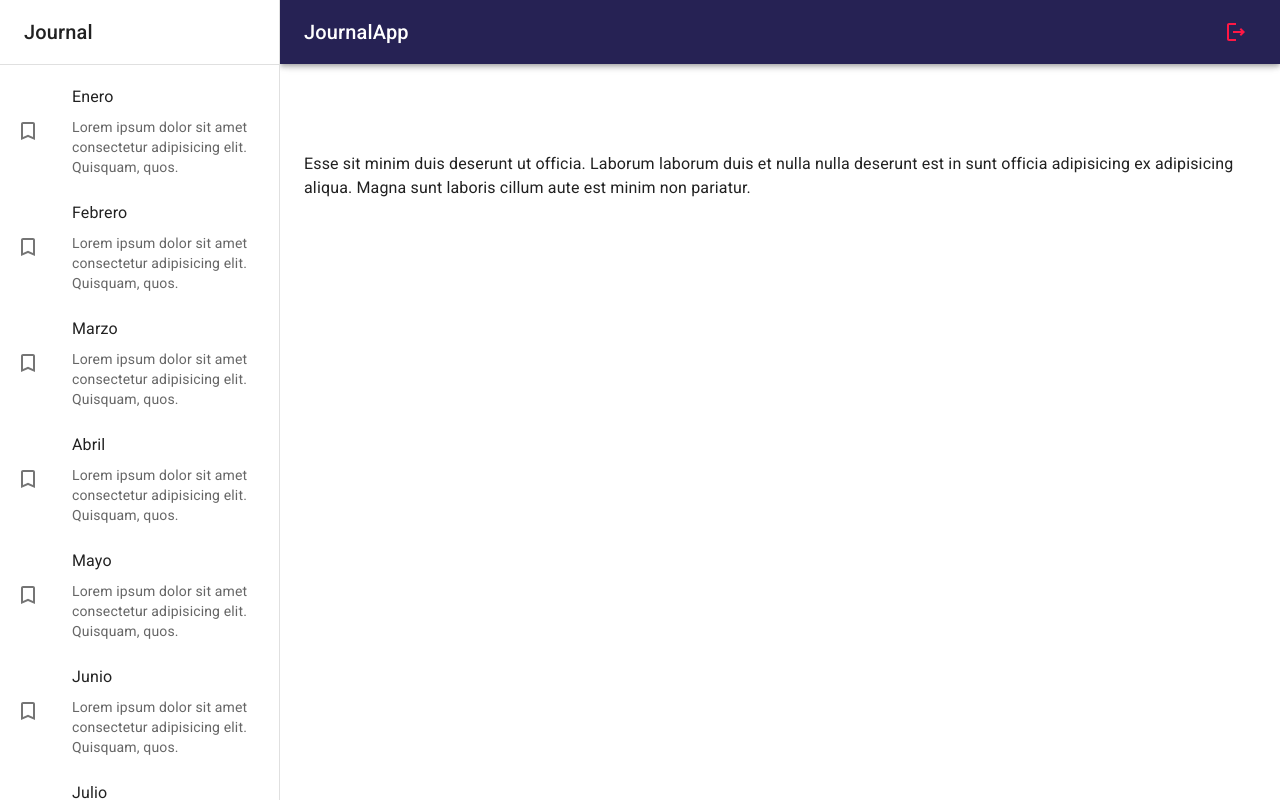
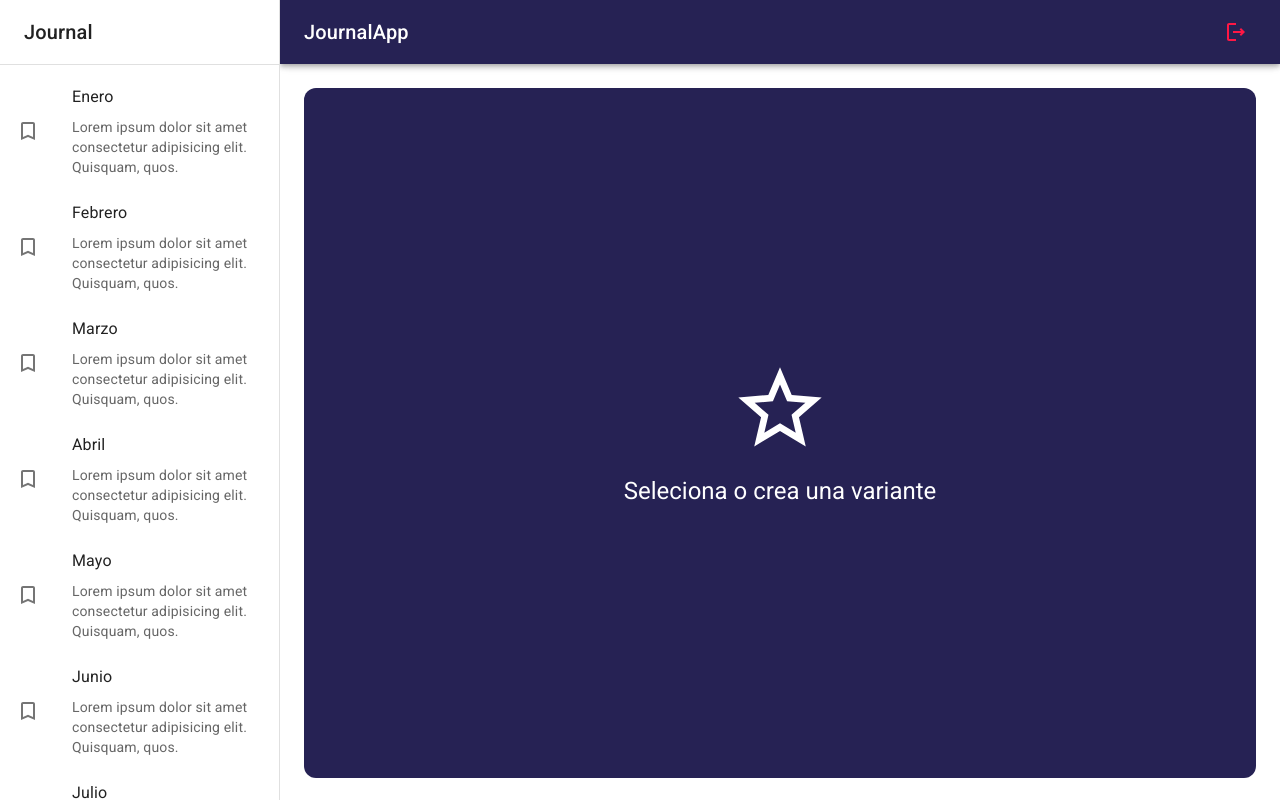
Before and after one commit to max-vigtov/Journal-App, a React (Vite) app: page / in a window 1280 px wide. Built offline with nearby package versions, Linux system fonts and the light colour scheme.

Commit message:
Journal: Base JouranlPage finished

```diff
--- a/src/journal/layout/JournalLayout.tsx
+++ b/src/journal/layout/JournalLayout.tsx
@@ -21,7 +21,7 @@ export const JournalLayout = ({ children }: JournalLayoutProps) => {
 			sx={{
 				flexGrow: 1,
 				p: 3,
-				mt: { xs: 6, sm: 8 } // margen para compensar el navbar
+				// mt: { xs: 6, sm: 8 } // margen para compensar el navbar
 			}}
 		>
 			{/* Toolbar */}
--- a/src/journal/pages/JournalPage.tsx
+++ b/src/journal/pages/JournalPage.tsx
@@ -1,10 +1,10 @@
-import { Typography } from "@mui/material"
 import { JournalLayout } from "../layout/JournalLayout"
+import { NothingSelectedView } from "../views"
 
 export const JournalPage = () => {
   return (
     <JournalLayout>
-	    <Typography>Esse sit minim duis deserunt ut officia. Laborum laborum duis et nulla nulla deserunt est in sunt officia adipisicing ex adipisicing aliqua. Magna sunt laboris cillum aute est minim non pariatur.</Typography>
+	    <NothingSelectedView/>
     </JournalLayout>
   )
 }
--- /dev/null
+++ b/src/journal/views/NothingSelectedView.tsx
@@ -0,0 +1,30 @@
+import { StarOutline } from "@mui/icons-material"
+import { Box, Typography } from "@mui/material"
+
+export const NothingSelectedView = () => {
+  return (
+	<Box
+	component="main"
+    sx={{
+		display: "flex",
+		justifyContent: "center",
+		alignItems: "center",
+		minHeight: "calc(100vh - 110px)", // Ajusta según tu layout
+		width: "100%",
+		bgcolor: "primary.main",
+		borderRadius: 3,
+	  }}
+	>
+		<Box sx={{
+			display: "flex",
+			flexDirection: "column",
+			alignItems: "center",
+			justifyContent: "center",
+			gap: 2,
+		}}>
+			<StarOutline sx={{ fontSize: 100, color: "white" }} />
+			<Typography variant="h5" color="white">Seleciona o crea una variante</Typography>
+		</Box>
+	</Box>
+  )
+}
--- /dev/null
+++ b/src/journal/views/index.ts
@@ -0,0 +1 @@
+export * from './NothingSelectedView';
```
